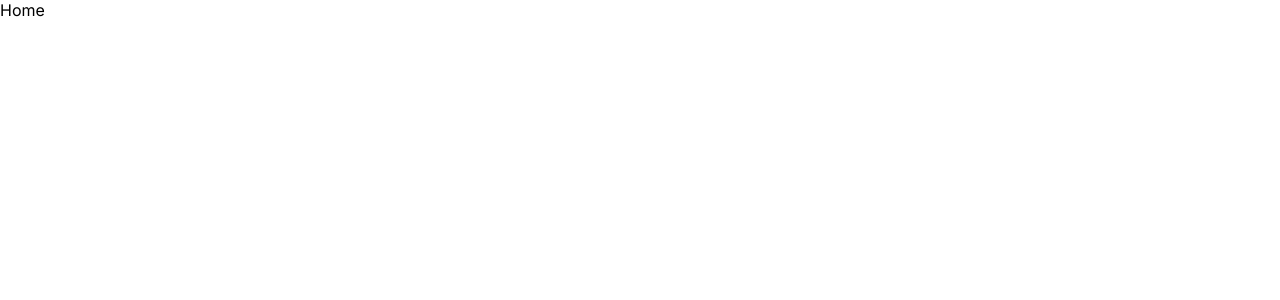
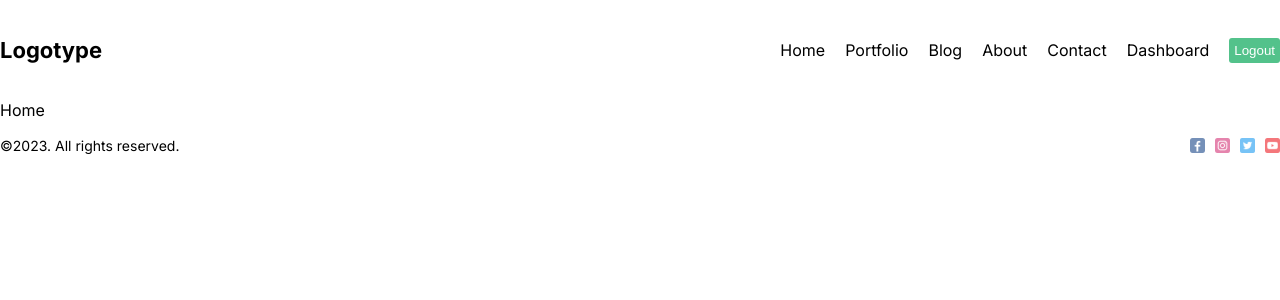
Before and after one commit to Dmitriifd/nextjs-blog, a Next.js app: page / in a window 1280 px wide. Shown: the top 300 px of the page. Built offline with nearby package versions, Linux system fonts and the light colour scheme.

Commit message:
layout and components

```diff
--- a/src/app/layout.tsx
+++ b/src/app/layout.tsx
@@ -1,22 +1,28 @@
-import './globals.css'
-import type { Metadata } from 'next'
-import { Inter } from 'next/font/google'
+import Navbar from '@/components/navbar/Navbar';
+import type { Metadata } from 'next';
+import { Inter } from 'next/font/google';
+import Footer from '@/components/footer/Footer';
+import './globals.css';
 
-const inter = Inter({ subsets: ['latin'] })
+const inter = Inter({ subsets: ['latin'] });
 
 export const metadata: Metadata = {
   title: 'Create Next App',
   description: 'Generated by create next app',
-}
+};
 
 export default function RootLayout({
   children,
 }: {
-  children: React.ReactNode
+  children: React.ReactNode;
 }) {
   return (
-    <html lang="en">
-      <body className={inter.className}>{children}</body>
+    <html lang='en'>
+      <body className={inter.className}>
+        <Navbar />
+        {children}
+        <Footer />
+      </body>
     </html>
-  )
+  );
 }
--- /dev/null
+++ b/src/components/footer/Footer.tsx
@@ -0,0 +1,43 @@
+import React from 'react';
+import styles from './footer.module.css';
+import Image from 'next/image';
+
+const Footer = () => {
+  return (
+    <div className={styles.container}>
+      <div>©2023. All rights reserved.</div>
+      <div className={styles.social}>
+        <Image
+          src='/1.png'
+          width={15}
+          height={15}
+          className={styles.icon}
+          alt='Facebook'
+        />
+        <Image
+          src='/2.png'
+          width={15}
+          height={15}
+          className={styles.icon}
+          alt='Instagram'
+        />
+        <Image
+          src='/3.png'
+          width={15}
+          height={15}
+          className={styles.icon}
+          alt='Twitter'
+        />
+        <Image
+          src='/4.png'
+          width={15}
+          height={15}
+          className={styles.icon}
+          alt='Youtube'
+        />
+      </div>
+    </div>
+  );
+};
+
+export default Footer;
--- /dev/null
+++ b/src/components/footer/footer.module.css
@@ -0,0 +1,18 @@
+.container {
+  height: 50px;
+  font-size: 14px;
+  display: flex;
+  align-items: center;
+  justify-content: space-between;
+}
+
+.social {
+  display: flex;
+  align-items: center;
+  gap: 10px;
+}
+
+.icon {
+  opacity: 0.6;
+  cursor: pointer;
+}
--- /dev/null
+++ b/src/components/navbar/Navbar.tsx
@@ -0,0 +1,58 @@
+'use client';
+
+import Link from 'next/link';
+import React from 'react';
+import styles from './navbar.module.css';
+
+const links = [
+  {
+    id: 1,
+    title: 'Home',
+    url: '/',
+  },
+  {
+    id: 2,
+    title: 'Portfolio',
+    url: '/portfolio',
+  },
+  {
+    id: 3,
+    title: 'Blog',
+    url: '/blog',
+  },
+  {
+    id: 4,
+    title: 'About',
+    url: '/about',
+  },
+  {
+    id: 5,
+    title: 'Contact',
+    url: '/contact',
+  },
+  {
+    id: 6,
+    title: 'Dashboard',
+    url: '/dashboard',
+  },
+];
+
+const Navbar = () => {
+  return (
+    <div className={styles.container}>
+      <Link href='/' className={styles.logo}>
+        Logotype
+      </Link>
+      <div className={styles.links}>
+        {links.map((link) => (
+          <Link key={link.id} href={link.url} className={styles.link}>
+            {link.title}
+          </Link>
+        ))}
+        <button className={styles.logout}>Logout</button>
+      </div>
+    </div>
+  );
+};
+
+export default Navbar;
--- /dev/null
+++ b/src/components/navbar/navbar.module.css
@@ -0,0 +1,26 @@
+.container {
+  height: 100px;
+  display: flex;
+  justify-content: space-between;
+  align-items: center;
+}
+
+.logo {
+  font-weight: bold;
+  font-size: 22px;
+}
+
+.links {
+  display: flex;
+  align-items: center;
+  gap: 20px;
+}
+
+.logout {
+  padding: 5px;
+  border: none;
+  background-color: #53c28b;
+  color: white;
+  cursor: pointer;
+  border-radius: 3px;
+}
```
Also changed, not shown: src/app/contact/loading.tsx (added, +9 -0 lines).
